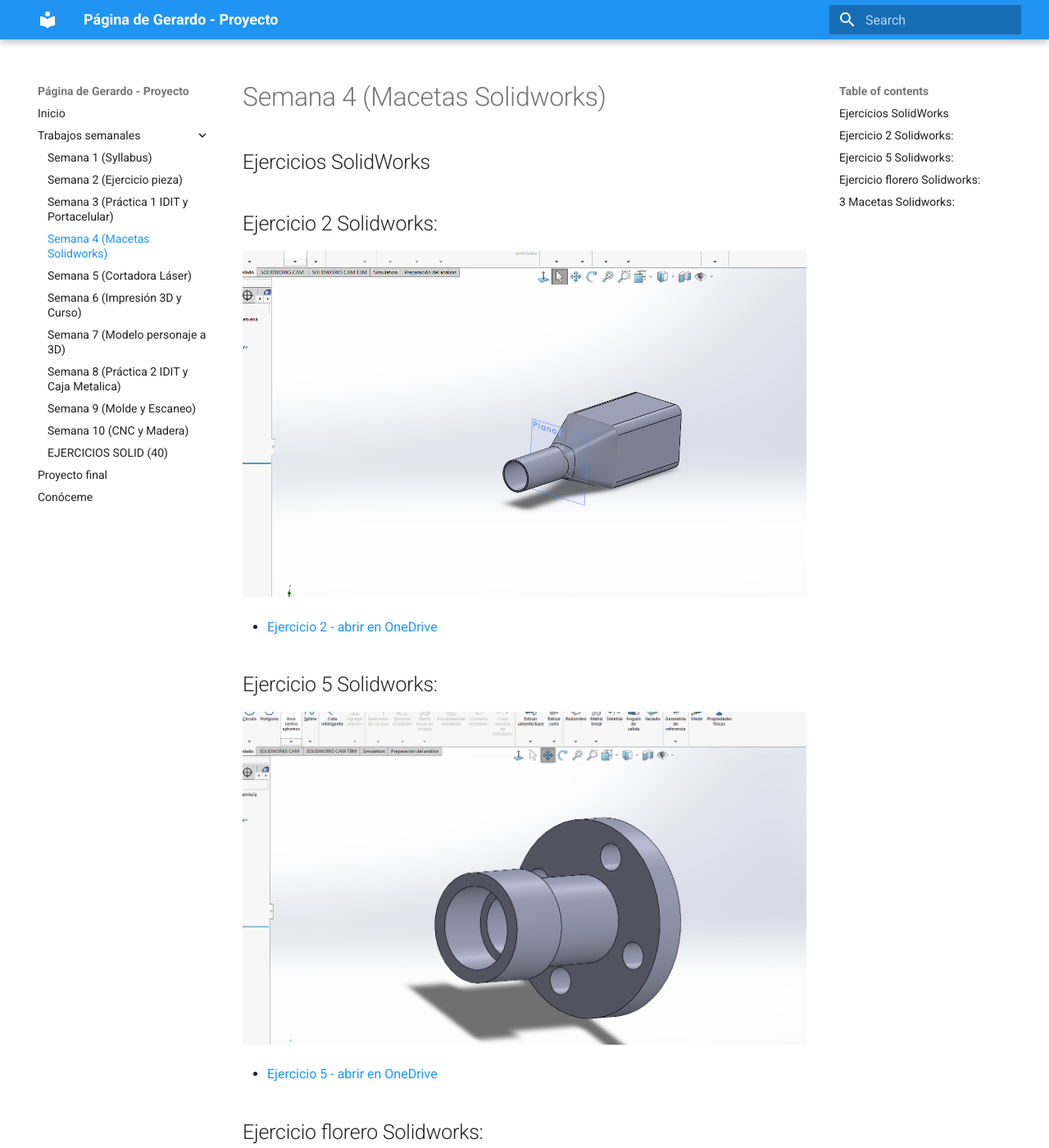
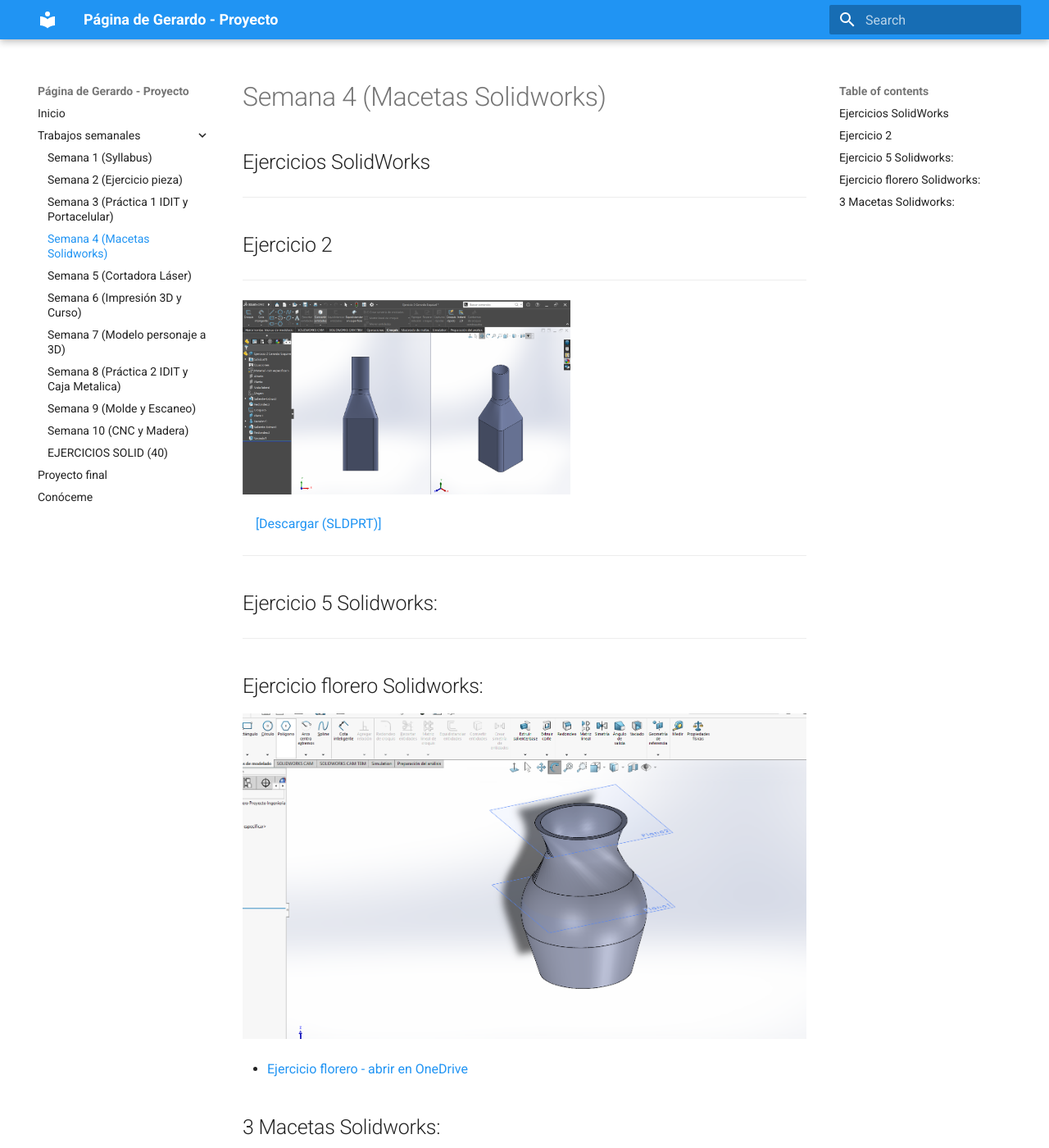
Before and after one commit to Gerardo-Esquivel/PortafolioProyecto, an MkDocs documentation site: the page built from docs/semana4.md, in a window 1280 px wide and 1400 px high. Shown: the whole window at 82% size. Built offline with MkDocs 1.6.1 and Material for MkDocs 9.7.7, drawn with Linux system fonts in a browser that asks for light colours.

Commit message:
Update semana4.md

```diff
--- a/docs/semana4.md
+++ b/docs/semana4.md
@@ -1,18 +1,14 @@
 ## Ejercicios SolidWorks
-
-## Ejercicio 2 Solidworks:
-![ejercicio2](recursos/Ejercicio%202.png "Ejercicio 2")
-
-
-- [Ejercicio 2 - abrir en OneDrive](https://iberopuebla-my.sharepoint.com/:u:/g/personal/204655_iberopuebla_mx/Ed8jhqfGd9hKiqUrl-jKElcB8v24usvNBnWIsZc72p19lQ?e=3hKL4Q "Abrir")
-
-
+---
+## Ejercicio 2
+---
+<img src="../recursos/SOLID-BUENOS/capturas/captura02.png" width="400" alt="1">
+<p>
+    <a href="../recursos/SOLID-BUENOS/Ejercicio%202%20Gerardo%20Esquivel.SLDPRT" target="_blank">[Descargar (SLDPRT)]</a>
+</p>
+---
 ## Ejercicio 5 Solidworks:
-![ejercicio5](recursos/Ejercicio%205.png "Ejercicio 5")
-
-
-- [Ejercicio 5 - abrir en OneDrive](https://iberopuebla-my.sharepoint.com/:u:/g/personal/204655_iberopuebla_mx/EdaDr198lUpBtvit8yMKs0gBoobjIiSexnizYv53iuPW3Q?e=IneyAa "Abrir")
-
+---
 
 ## Ejercicio florero Solidworks:
 ![ejercicioflores](recursos/Ejercicio%20florero.png "Ejercicio florero")
```
